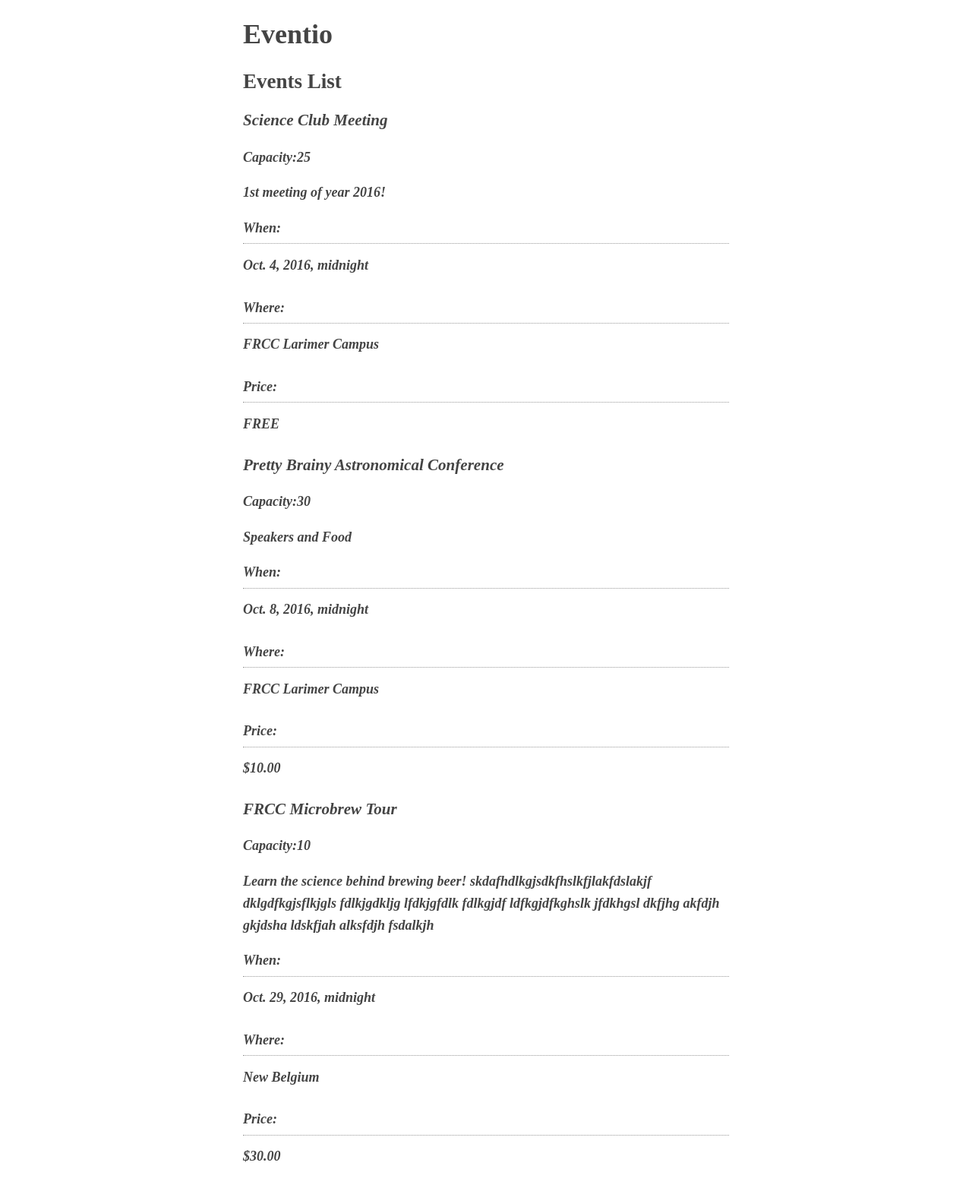
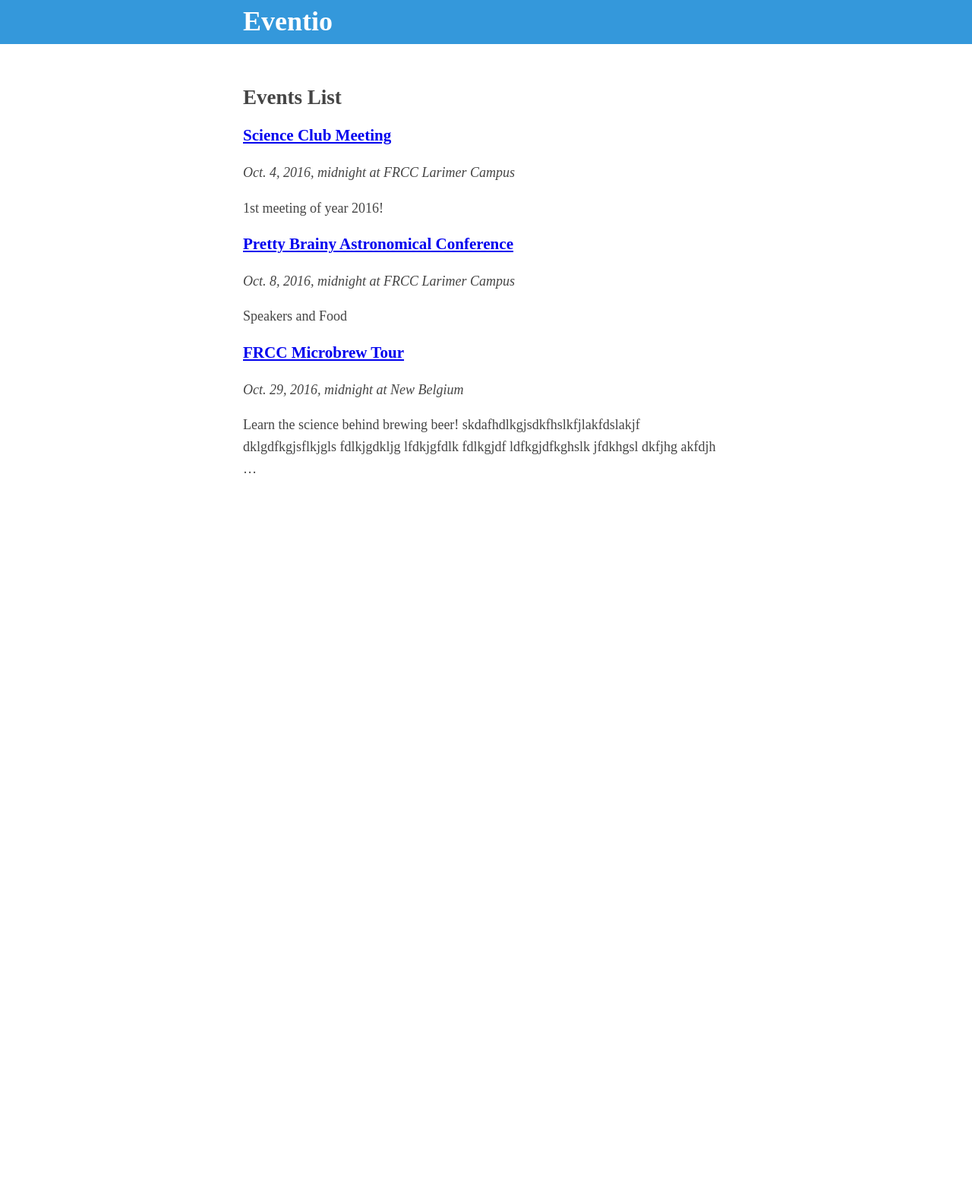
Before and after one commit to hanshultz10/eventio, a Django app: page / in a window 1280 px wide. Shown: the whole page at 76% size. After the commit the page ends 623 px from the top, so only its background shows below. Run offline with Django 3.2, Linux system fonts and the light colour scheme; data comes from the database, SQL or seed files in the repository; both versions use the stored data as it was after the commit.

Commit message:
refactored templates and updated styles, navigation bar

```diff
--- a/assets/css/app.css
+++ b/assets/css/app.css
@@ -17,6 +17,18 @@ body {
   width: 100%;
 }
 
+/* Navigation */
+nav {
+  background-color: #3498db;
+  margin-bottom: 3em;
+}
+nav .title{
+  color: white;
+  font-size: 2em;
+  font-weight: bold;
+  text-decoration: none;
+
+}
 /* Typography */
 h1,
 h2,
--- a/eventio/urls.py
+++ b/eventio/urls.py
@@ -16,9 +16,10 @@ Including another URLconf
 from django.conf.urls import url
 from django.contrib import admin
 
-from events.views import index
+from events.views import index, event_detail
 
 urlpatterns = [
     url(r'^admin/', admin.site.urls),
-    url(r'^$', index),
+    url(r'^$', index, name='home'),
+    url(r'^event/(?P<pk>\d+)/$', event_detail, name='event')
 ]
--- a/events/views.py
+++ b/events/views.py
@@ -1,4 +1,4 @@
-from django.shortcuts import render
+from django.shortcuts import render, get_object_or_404
 
 from events.models import Event
 
@@ -6,3 +6,7 @@ from events.models import Event
 def index(request):
     events = Event.objects.all()
     return render(request, 'index.html', {'events': events})
+
+def event_detail(request, pk):
+    event = get_object_or_404(Event, pk=pk)
+    return render(request, 'event_detail.html', {'event':event})
--- /dev/null
+++ b/templates/_partials/base.html
@@ -0,0 +1,17 @@
+<!doctype html>{% load staticfiles %}
+<head>
+  <meta charset="utf-8">
+  <title>Eventio</title>
+
+  <link rel="stylesheet" href="{% static 'css/app.css' %}">
+</head>
+<body>
+  <nav>
+  <div class="container">
+    <a class="title" href="/">Eventio</a>
+  </div>
+</nav>
+  <div class="container">
+{% block content %}{% endblock %}
+  </div>
+</body>
--- a/templates/index.html
+++ b/templates/index.html
@@ -1,37 +1,15 @@
-<!doctype html>{% load staticfiles %}
-<head>
-  <meta charset="utf-8">
-  <title>Eventio</title>
+{% extends '_partials/base.html' %}
 
-  <link rel="stylesheet" href="{% static 'css/app.css' %}">
-</head>
-<body>
-  <div class="container">
-  <h1>Eventio</h1>
-  <h2>Events List</h2>
+{% block content %}
 
-{% for event in events %}
-<div>
-  <h3><em>{{ event.name }}<em/></h3>
-      {% if event.capacity %}
-      <p/>
-        <strong/><em>Capacity:{{event.capacity}}<em/><strong/></p>
-          <p/>
-          {% endif %}
-    <p>{{event.description}}</p>
-    <dl>
-        <dt>When:</dt>
-        <dd>{{ event.start_time }}</dd>
-        <dt>Where:</dt>
-        <dd>{{ event.location }}</dd>
-        <dt>Price:</dt>
-        <dd>
-          {% if event.price %}
-            ${{ event.price }}
-          {% else %}
-            FREE
-          {% endif %}
-        </dd>
-      </dl>
+    <h2>Events List</h2>
+
+    {% for event in events %}
+  <div class= "event">
+  <h3><a href="{% url 'event' pk=event.pk %}">{{ event.name }}</a></h3>
+  <p><em>{{ event.start_time }} at {{ event.location }}</em></p>
+    <p>{{ event.description|truncatewords:15 }}</p>
     </div>
 {% endfor %}
+
+{% endblock content %}
```
Also changed, not shown: templates/event_detail.html (added, +29 -0 lines), db.sqlite3.
